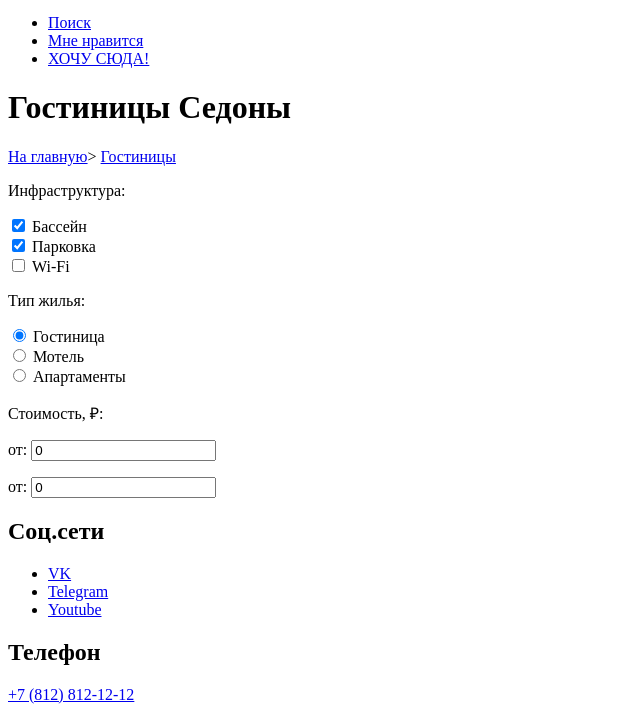
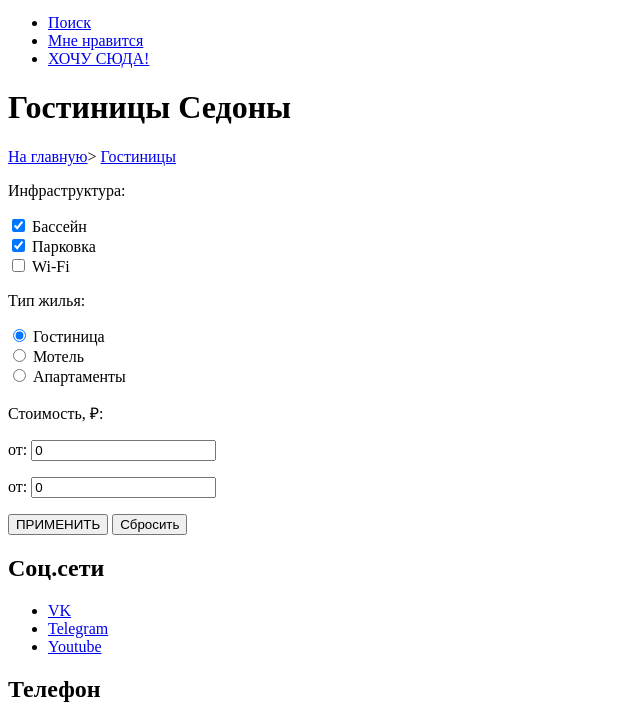
Before and after one commit to htmlacademy-htmlcss/2118805-sedona-34, a plain HTML site: page catalog.html in a window 1280 px wide. Shown: the part 98-804 px from the top of the page, without its empty margins (0-640 px from the left). Drawn offline with Linux system fonts and the light colour scheme.

Commit message:
Добавил опять кнопки в каталог
Пропали строки, которые я писал уже. Добавил повторно

```diff
--- a/catalog.html
+++ b/catalog.html
@@ -51,7 +51,6 @@
               <label> <input type="radio" name="hotel-type" value="hotel" checked> Гостиница</label> <br>
               <label> <input type="radio" name="hotel-type" value="motel" > Мотель</label> <br>
               <label> <input type="radio" name="hotel-type" value="apartment" > Апартаменты</label>
-
             <p>Стоимость, &#8381:</p>
             <form>
               <p> <label for="price-low" value="0">от:
@@ -62,6 +61,9 @@
                 <input type="number" value="0" id="price-up" name="price-up" placeholder="до:"></label>
               <!--не получается вставить "до:" внутрь окошка-->
               </p>
+              <button class="button" type="submit">ПРИМЕНИТЬ</button>
+              <button class="button" type="reset">Сбросить</button>
+            </form>
       </main>
       <footer>
         <section>
```
Also changed, not shown: index.html (+0 -1 lines).
